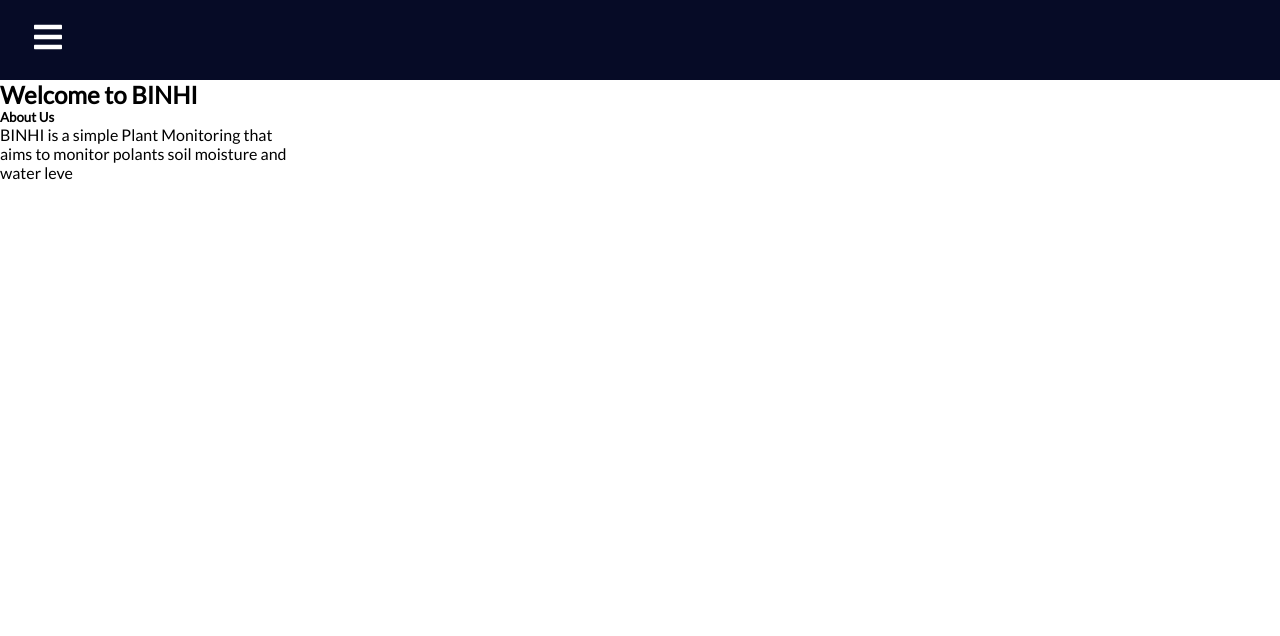
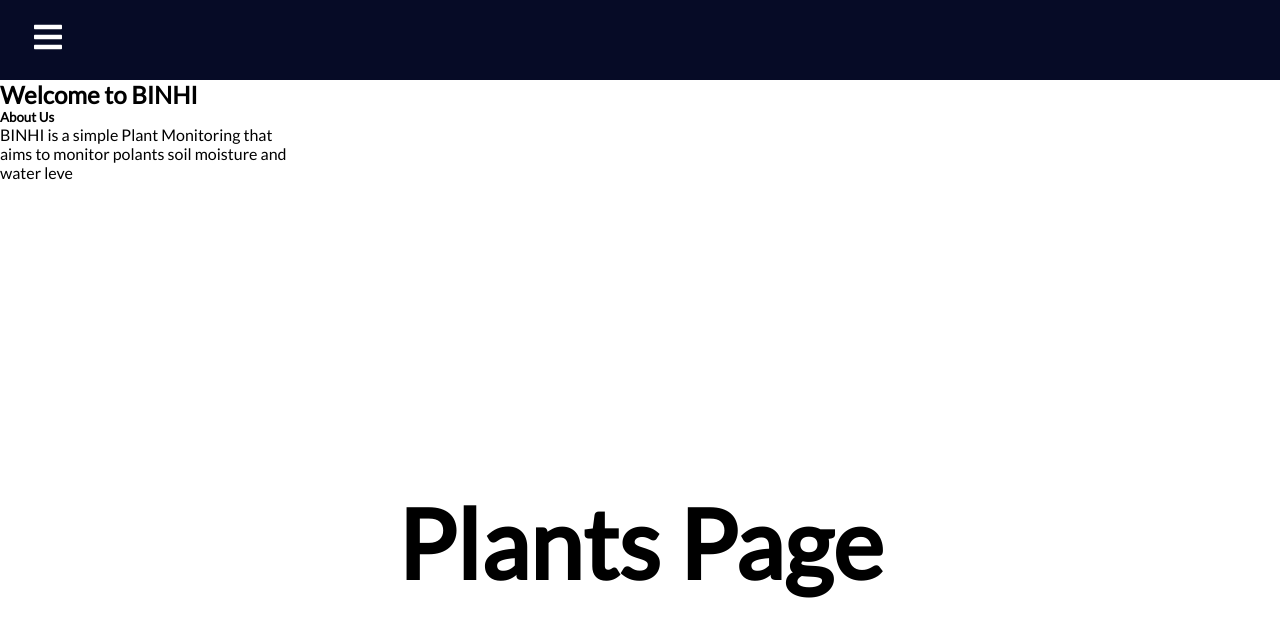
Before and after one commit to vheacamille/plant-monitoring, a React (Create React App) app: page /plants in a window 1280 px wide. Shown: the top 636 px of the page. Built offline with nearby package versions, Linux system fonts and the light colour scheme.

Commit message:
Change All Plants page to Plants.

```diff
--- a/src/App.css
+++ b/src/App.css
@@ -7,7 +7,7 @@
   font-family: 'Lato', sans-serif;
 }
 
-.home, .all-plants, .water-level, .light-meter {
+.home, .plants, .water-level, .light-meter {
   display: flex;
   height: 90vh;
   align-items: center;
--- a/src/App.js
+++ b/src/App.js
@@ -2,7 +2,7 @@ import './App.css';
 import {BrowserRouter as Router, Routes, Route} from 'react-router-dom'
 
 import HomePage from './pages/HomePage';
-import AllPlants from './pages/AllPlants';
+import Plants from './pages/Plants';
 import WaterLevel from './pages/WaterLevel'
 import LightMeter from './pages/LightMeter';
 
@@ -14,7 +14,7 @@ function App() {
 
       <Routes>
         <Route exact path='/' />
-        <Route exact path='/allPlants' element={<AllPlants />} />
+        <Route exact path='/plants' element={<Plants />} />
         <Route exact path='waterLevel' element={<WaterLevel />} />
         <Route exact path='/lightMeter' element={<LightMeter />} />
       </Routes>
--- a/src/pages/AllPlants.js
+++ /dev/null
@@ -1,9 +0,0 @@
-const AllPlants = () => {
-    return (
-        <div className='all-plants'>
-            <h1>All Plants Page</h1>
-        </div>
-    )
-}
-
-export default AllPlants
--- /dev/null
+++ b/src/pages/Plants.js
@@ -0,0 +1,9 @@
+const Plants = () => {
+    return (
+        <div className='plants'>
+            <h1>Plants Page</h1>
+        </div>
+    )
+}
+
+export default Plants
--- a/src/pages/mainpage/SidebarData.js
+++ b/src/pages/mainpage/SidebarData.js
@@ -11,8 +11,8 @@ export const SidebarData = [
       cName: 'nav-text'
     },
     {
-        title: 'All Plants',
-        path: '/allPlants',
+        title: 'Plants',
+        path: '/plants',
         icon: <GiIcons.GiPlantSeed />,
         cName: 'nav-text'
       },
```
